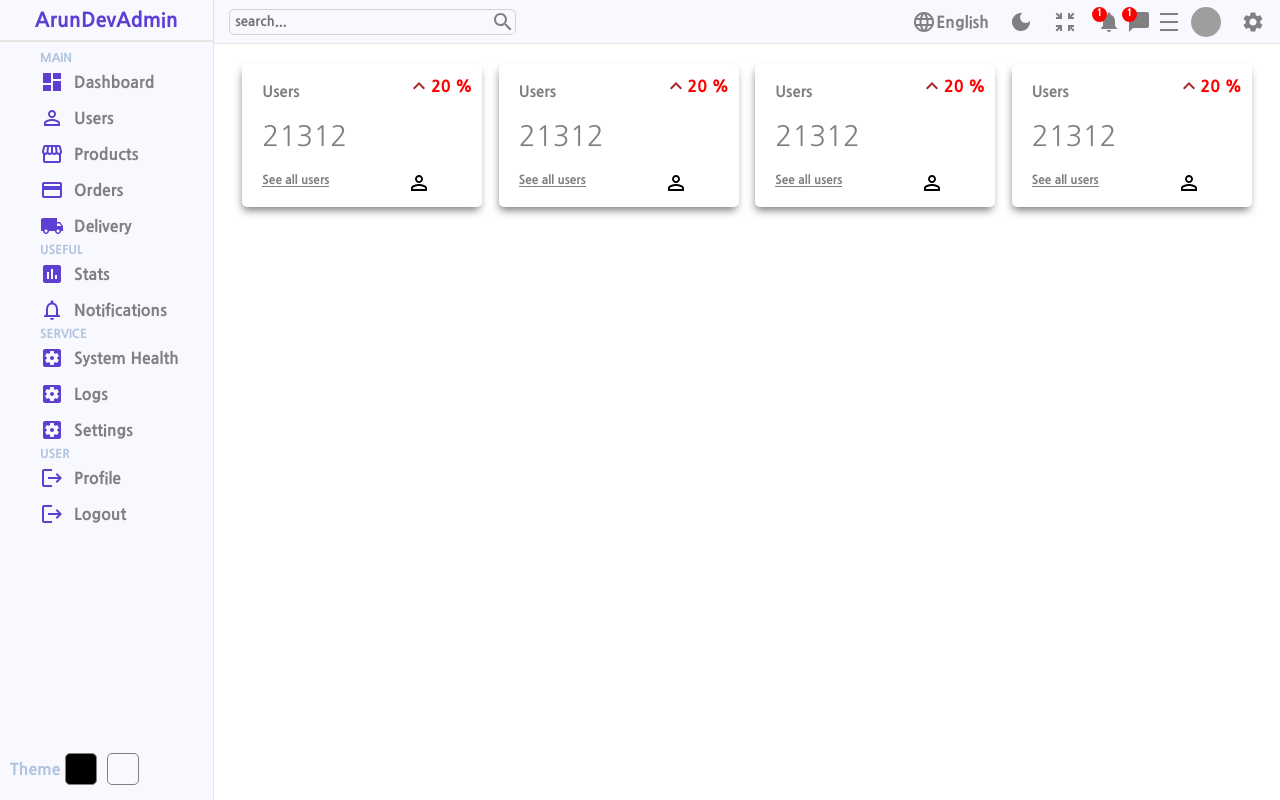
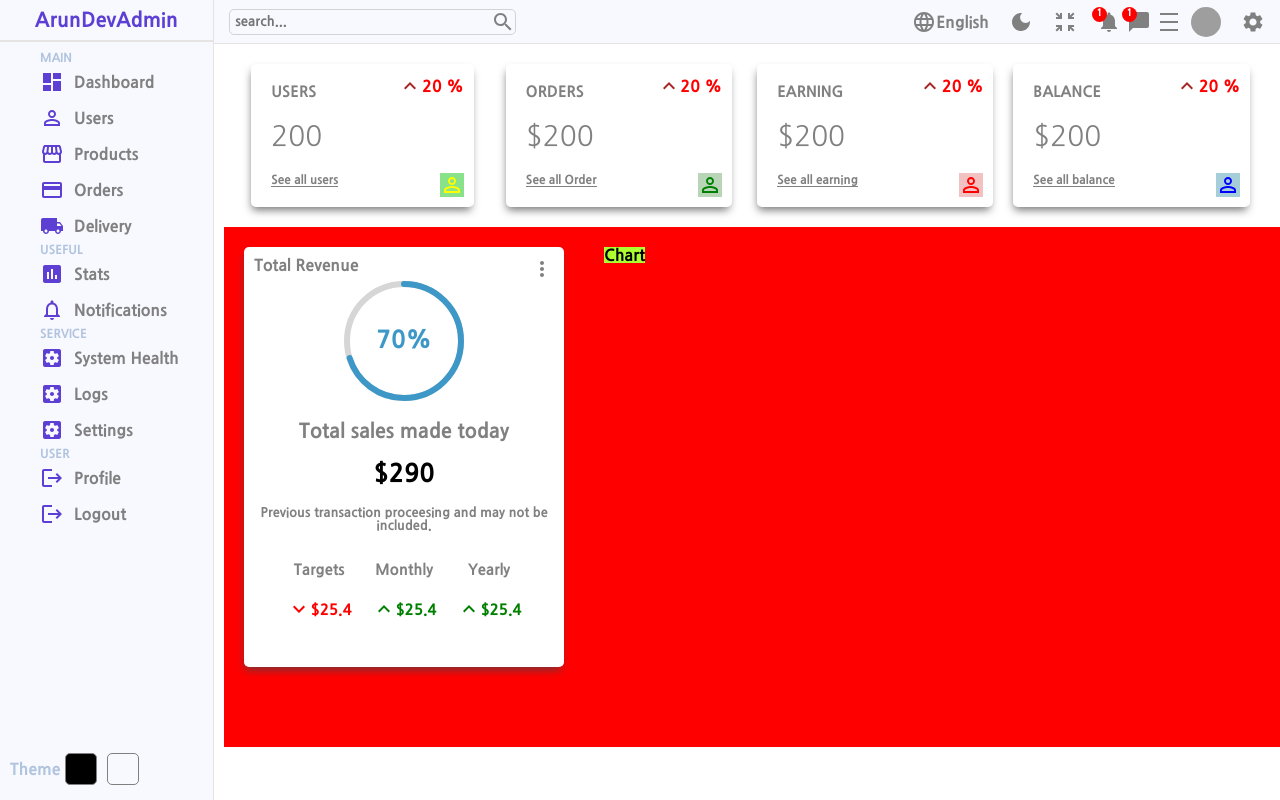
Before and after one commit to Arun1102/dashboard, a React (Create React App) app: page / in a window 1280 px wide. Built offline with nearby package versions, Linux system fonts and the light colour scheme; grey boxes are pictures that could not be loaded.

Commit message:
first charts feature commits

```diff
--- a/package.json
+++ b/package.json
@@ -11,6 +11,7 @@
     "@testing-library/react": "^13.4.0",
     "@testing-library/user-event": "^13.5.0",
     "react": "^18.2.0",
+    "react-circular-progressbar": "^2.1.0",
     "react-dom": "^18.2.0",
     "react-router-dom": "^6.4.1",
     "react-scripts": "5.0.1",
--- /dev/null
+++ b/src/Components/Chart/Chart.jsx
@@ -0,0 +1,14 @@
+import React from 'react'
+import './Chart.scss'
+function Chart() {
+  return (
+    <div className='Chart'>
+      <div className="wrapper">
+        Chart
+      </div>
+
+      </div>
+  )
+}
+
+export default Chart
--- /dev/null
+++ b/src/Components/Chart/Chart.scss
@@ -0,0 +1,10 @@
+.Chart{
+    margin: 20px;
+    display: flex;
+    flex: 2;
+    .wrapper{
+        display: flex;
+        flex: 5;
+        background-color: greenyellow;
+    }
+}
--- /dev/null
+++ b/src/Components/Featured/Featured.jsx
@@ -0,0 +1,54 @@
+import React from 'react'
+import './Featured.scss'
+import KeyboardArrowDownIcon from '@mui/icons-material/KeyboardArrowDown';
+import KeyboardArrowUpIcon from '@mui/icons-material/KeyboardArrowUp';
+import {CircularProgressbar} from "react-circular-progressbar";
+import "react-circular-progressbar/dist/styles.css";
+import MoreVertIcon from '@mui/icons-material/MoreVert';
+function featured() {
+  return (
+    <div className='feature'>
+        <div className="wrapper">
+          <div className="tabbar">
+            <p className='title'>Total Revenue</p>
+            <MoreVertIcon className='icons'/>
+          </div>
+
+          <div className="top">
+            <CircularProgressbar className='chartss' value={70} text={"70%"} strokeWidth={5}/>
+            <span className='descrip'>Total sales made today</span>
+            <span className='amount'>$290</span>
+            <span className='tips'>Previous transaction proceesing and may not be included.</span>
+          </div>
+          <div className="bottom">
+
+            <div className="bottomwid">
+             <span>Targets</span>
+              <div className="values red">
+                <KeyboardArrowDownIcon/>
+                <span>$25.4</span>
+              </div>
+            </div>
+            <div className="bottomwid">
+             <span>Monthly</span>
+              <div className="values green">
+                <KeyboardArrowUpIcon/>
+                <span>$25.4</span>
+              </div>
+            </div>
+            <div className="bottomwid">
+             <span>Yearly</span>
+              <div className="values green">
+                <KeyboardArrowUpIcon/>
+                <span>$25.4</span>
+              </div>
+            </div>
+
+          </div>
+        </div>
+
+    </div>
+  )
+}
+
+export default featured
--- /dev/null
+++ b/src/Components/Featured/Featured.scss
@@ -0,0 +1,102 @@
+.feature{
+    margin: 20px;
+    display: flex;
+    align-items: center;
+    flex: 1;
+    .wrapper{
+        display: flex;
+        // align-items: center;
+        padding: 10px;
+        width: 300px;
+        height: 400px;
+        flex-direction: column;
+        flex:3;
+        border-radius: 5px;
+        background-color: white;
+        box-shadow: -1px 5px 9px -2px rgba(71,71,71,0.75);
+        -webkit-box-shadow: -1px 5px 9px -2px rgba(71,71,71,0.75);
+        -moz-box-shadow: -1px 5px 9px -2px rgba(71,71,71,0.75);
+        .tabbar{
+            display: flex;
+            flex-direction: row;
+            justify-content: space-between;
+
+            .title{
+                color: grey;
+                display: flex;
+                align-self: flex-start;
+
+            }
+            .icons{
+                color: grey;
+                display: flex;
+                align-self: flex-end;
+            }
+        }
+        .top{
+            text-align: center;
+            justify-content: center;
+            align-items: center;
+            display: flex;
+            flex-direction: column;
+            gap: 20px;
+            .chartss{
+                display: flex;
+                justify-content: center;
+                align-items: center;
+                width: 120px;
+                height: 120px;
+            }
+            .descrip{
+                font-size:20px;
+                color: grey;
+
+            }
+            .amount{
+                color: black;
+                font-size: 25px;
+            }
+            .tips{
+                font-size: 13px;
+                color: grey;
+                display: flex;
+                align-items: center;
+                text-align: center;
+                justify-content: center;
+            }
+        }
+
+
+        .bottom{
+            text-align: center;
+            display: flex;
+            flex-direction: row;
+            justify-content: center;
+            align-items: center;
+            gap: 20px;
+
+            .bottomwid{
+                margin-top: 30px;
+                gap: 20px;
+               display: flex;
+               flex-direction: column;
+               color: grey;
+               font-size: 15px;
+               font-weight: 100;
+                .values{
+                    align-items: center;
+                    display: flex;
+                    flex-direction: row;
+                    font-size: 15px;
+
+                    &.red {
+                        color: red;
+                    }
+                    &.green{
+                        color: green;
+                    }
+                }
+            }
+        }
+    }
+}
--- a/src/Components/Widget/Widget.jsx
+++ b/src/Components/Widget/Widget.jsx
@@ -2,15 +2,76 @@ import React from 'react'
 import './Widget.scss'
 import KeyboardArrowUpIcon from '@mui/icons-material/KeyboardArrowUp';
 import PermIdentityIcon from '@mui/icons-material/PermIdentity';
-function Widget() {
+function Widget({type}) {
+
+    let data;
+    let amount = 200
+    switch(type){
+        case "user":
+            data =   {
+                title:"USERS",
+                isMoney:false,
+                link:"See all users",
+                icon:<PermIdentityIcon className='icon' style={{
+                    color:"yellow",
+                    backgroundColor:"#88E289"
+
+                    }}/>
+
+            }
+            break;
+        case "order":
+            data =  {
+                    title:"ORDERS",
+                    isMoney:true,
+                    link:"See all Order",
+                    icon:<PermIdentityIcon className='icon' style={{
+                        color:"green",
+                        backgroundColor:"#B8D6B7"
+
+                        }}/>
+
+                }
+            break;
+        case "earning":
+            data =  {
+                    title:"EARNING",
+                    isMoney:true,
+                    link:"See all earning",
+                    icon:<PermIdentityIcon className='icon' style={{
+                        color:"red",
+                        backgroundColor:"#F1C2C1"
+                        }}/>
+
+                }
+                break;
+        case "balance":
+            data =  {
+                    title:"BALANCE",
+                    isMoney:true,
+                    link:"See all balance",
+                    icon:<PermIdentityIcon className='icon'
+                    style={{
+                    color:"blue",
+                    backgroundColor:"#A5CDDA"
+
+                    }}/>
+
+                }
+                break;
+
+            default:
+            break;
+    }
+
   return (
     <div className='Widget'>
         <div className="wrapper">
             <div className="left">
-                <span className='title'>Users</span>
-                <span className='counter'>21312</span>
-                <span className='link'>See all users</span>
-                {/* <hr/> */}
+                <span className='title'>{data.title}</span>
+                <span className='counter'>{data.isMoney&&"$"}{amount}</span>
+                <span className='link'>{data.link}</span>
+
             </div>
             <div className="right">
                 <div className="rightup">
@@ -18,7 +79,8 @@ function Widget() {
                     <div className="percentage red">20 %</div>
                 </div>
                 <div className="rightdown">
-                    <PermIdentityIcon className='icon'/>
+                    {data.icon}
+                    {/* <PermIdentityIcon className='icon'/> */}
                     {/* <div className="percentage">20 %</div> */}
                 </div>
             </div>
--- a/src/Components/Widget/Widget.scss
+++ b/src/Components/Widget/Widget.scss
@@ -78,6 +78,16 @@
                 }
             }
 
+            .rightdown{
+               display: flex;
+               align-self: flex-end;
+                .icon{
+
+
+                    // background-color: aqua;
+                }
+            }
+
         }
     }
 }
--- a/src/pages/Home/Home.jsx
+++ b/src/pages/Home/Home.jsx
@@ -3,19 +3,29 @@ import './Home.scss';
 import Sidebar from '../../Components/Sidebar/Sidebar';
 import Navbar from '../../Components/Navbar/Navbar';
 import Widget from '../../Components/Widget/Widget';
-
+import Featured from '../../Components/Featured/Featured';
+import Chart from '../../Components/Chart/Chart';
 function Home() {
   return (
     <div className='Home'>
      <Sidebar/>
      <div className="content">
       <Navbar/>
-      <div className="widgets">
-        <Widget/>
-        <Widget/>
-        <Widget/>
-        <Widget/>
-      </div>
+        <div className="widgets">
+          <Widget type="user"/>
+          <Widget type="order"/>
+          <Widget type="earning"/>
+          <Widget type="balance"/>
+        </div>
+        <div className="container">
+          <div className="featured">
+            <Featured/>
+          </div>
+          <div className="charts">
+            <Chart/>
+          </div>
+        </div>
+
      </div>
 
     </div>
--- a/src/pages/Home/Home.scss
+++ b/src/pages/Home/Home.scss
@@ -14,5 +14,16 @@
 
     }
 
+    .container{
+        display: flex;
+        flex: 1;
+        margin-left: 10px;
+        height: 65vh;
+        width: auto;
+        background-color: red;
+    }
+
+
+
 
 }
```
Also changed, not shown: 1 other file (tests, documents, lock files or other folders).
